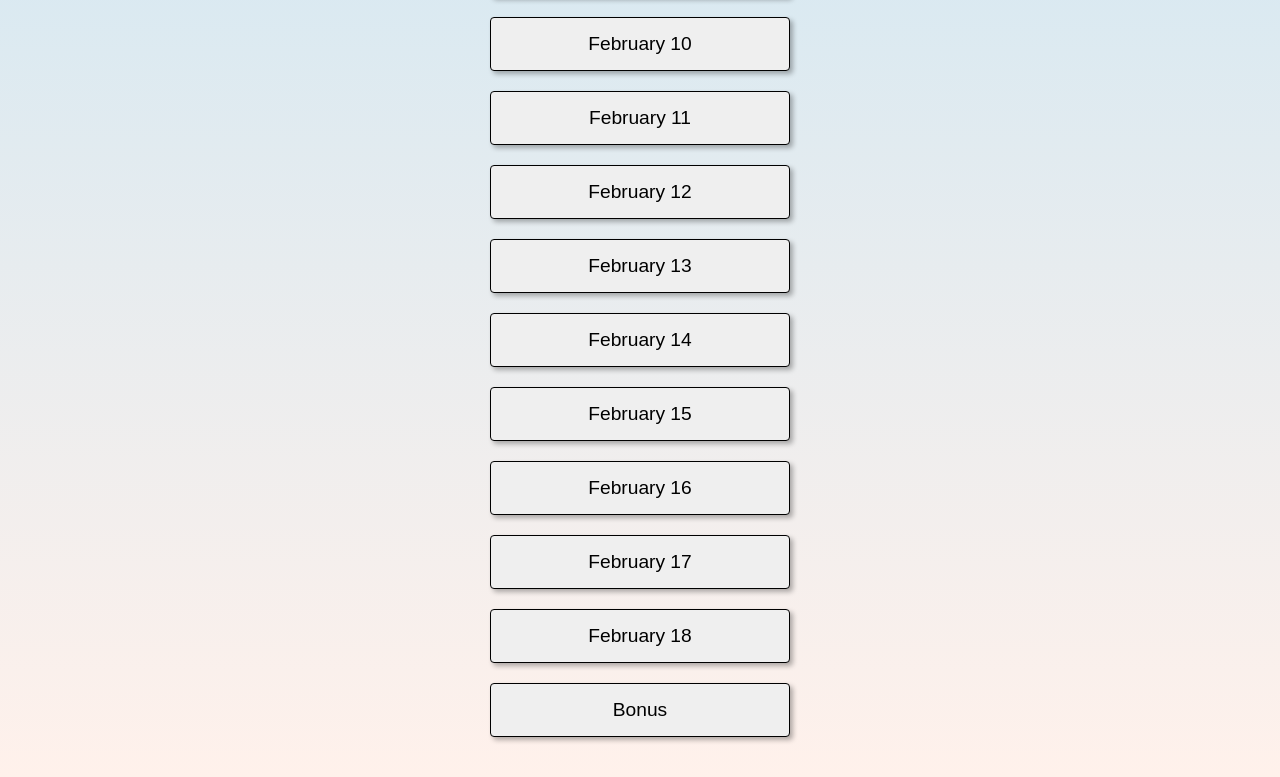
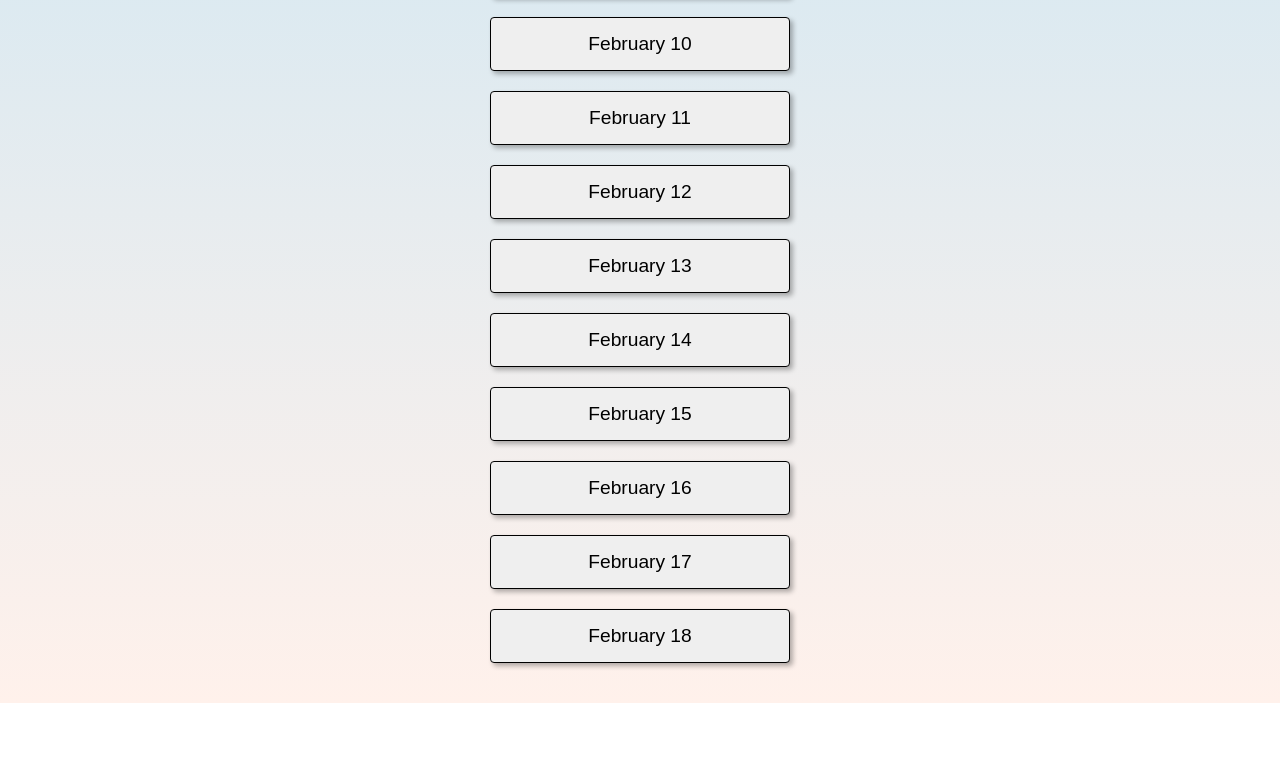
Before and after one commit to jpalank31/Glimmer, a plain HTML site: page index.html in a window 1280 px wide. Shown: the part 992-1769 px from the top of the page. After the commit the page ends 1695 px from the top, so only its background shows below. Drawn offline with Linux system fonts and the light colour scheme.

Commit message:
Update index.html

```diff
--- a/index.html
+++ b/index.html
@@ -198,13 +198,6 @@
       >
         February 18
       </button>
-      <button
-        class="nav-button"
-        data-url="https://jpalank31.github.io/Bonus/"
-        data-enable-date="2025-01-28T21:03:00"
-      >
-        Bonus
-      </button>
     </div>
 
     <script>
```
